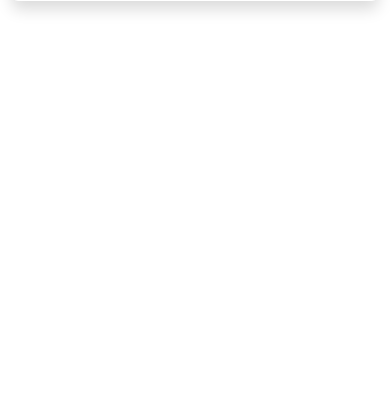
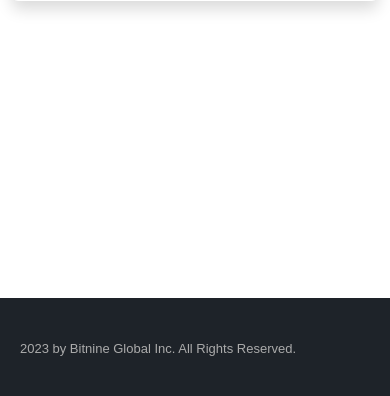
Before and after one commit to MichelAtieno/Apache_AGE_Que_5, a Django app: template apache_age_app/templates/registration/login.html in a window 390 px wide. Shown: the part 448-844 px from the top of the page. Run offline with Django 4.2, Linux system fonts and the light colour scheme; the template is opened without the code that fills it, so the values that code supplies are empty.

Commit message:
More fine tuning

```diff
--- a/apache_age_app/templates/base.html
+++ b/apache_age_app/templates/base.html
@@ -6,6 +6,7 @@
   <meta name="viewport" content="width=device-width, initial-scale=1.0">
 
   <title>Apache AGE</title>
+
   <link rel="stylesheet" href="{% static 'css/styles.css'%}">
   <link rel="stylesheet" type="text/css" href="{% static 'fontawesome_free/css/all.min.css' %}">
 
@@ -30,6 +31,8 @@
 
 
   </div>
+
   {% endblock %}
+
 </body>
 </html>
--- /dev/null
+++ b/apache_age_app/templates/footer.html
@@ -0,0 +1,81 @@
+<div class="footer">
+    <div class="row">
+        <div class="col-md-2">
+            <ul>
+                <li><b>PRODUCTS</b></li>
+                <li><a href="">Relational Database</a></li>
+                <li><a href="">Graph Database</a></li>
+                <li><a href="">Graph-based Solution</a></li>
+            </ul>
+        </div>
+        <div class="col-md-2">
+            <ul>
+                <li><a href=""><b>USE CASES</b></a></li>
+            </ul>
+        </div>
+        <div class="col-md-2">
+            <ul>
+                <li><a href=""><b>SERVICES</b></a></li>
+            </ul>
+        </div>
+        <div class="col-md-2">
+
+            <ul>
+                <li><b>RESOURCES</b></li>
+                <li><a href="">Documentation</a></li>
+                <li><a href="">Learn</a></li>
+            </ul>
+        </div>
+        <div class="col-md-2">
+            <ul>
+                <li><a href=""><b>BLOG</b></a></li>
+            </ul>
+        </div>
+        <div class="col-md-2">
+            <ul>
+                <li><b>COMPANY</b></li>
+                <li><a href="">About us</a></li>
+                <li><a href="">Contact</a></li>
+            </ul>
+        </div>
+
+    </div>
+    <div class="row">
+        <div class="col-md-6 copyright">
+            <p><i class="fa fa-copyright" aria-hidden="true"></i>
+            2023 by Bitnine Global Inc. All Rights Reserved.</p>
+        </div>
+        <div class="col-md-6 social-media-links">
+            <ul>
+                <li>
+                    <a class="" target="_blank" href="https://github.com/bitnine-oss/agensgraph">
+                        <i class="fab fa-github"></i>
+                    </a>
+                </li>
+                <li>
+                    <a class="" target="_blank" href="https://www.youtube.com/channel/UCBJNYamALEqrfxiOCgYyP2g/featured?view_as=subscriber">
+                        <i class="fab fa-youtube"></i>
+                    </a>
+                </li>
+                <li>
+                    <a class="w-socials-item-link" target="_blank" href="https://www.linkedin.com/company/bitnineglobal/">
+                        <i class='fab fa-linkedin-in'></i>
+                    </a>
+                </li>
+                <li>
+                    <a class="w-socials-item-link" target="_blank" href="https://www.facebook.com/bitninesns/">
+                        <i class="fab fa-facebook"></i>
+                    </a>
+                </li>
+                <li>
+                    <a class="w-socials-item-link" target="_blank" href="https://blog.naver.com/bitnine9">
+                        <i class="fab fa-medium"></i>
+                    </a>
+                </li>
+                <li>
+                    <a href="" style="color: #fff; text-decoration: none;">CONTACT</a>
+                </li>
+            </ul>
+        </div>
+    </div>
+</div>
--- a/apache_age_app/templates/registration/base.html
+++ b/apache_age_app/templates/registration/base.html
@@ -8,19 +8,18 @@
 
     <title>Apache AGE</title>
     <link rel="stylesheet" href="https://cdn.jsdelivr.net/npm/bootstrap@5.2.3/dist/css/bootstrap.min.css" integrity="sha384-rbsA2VBKQhggwzxH7pPCaAqO46MgnOM80zW1RWuH61DGLwZJEdK2Kadq2F9CUG65" crossorigin="anonymous">
-    <link rel="stylesheet" href="{% static 'css/styles.css'%}">
+    <link rel="stylesheet" href="{% static 'css/styles.css' %}">
+    <link rel="stylesheet" href="{% static 'css/registration_styles.css' %}">
     <link rel="stylesheet" type="text/css" href="{% static 'fontawesome_free/css/all.min.css' %}">
 
 
 </head>
-{% include "./navbar.html" %}
+
 <body>
-
+  {% include "./navbar.html" %}
   {% block content %}  {%endblock%}
-
-
-
 
 </body>
 
+
 </html>
--- a/apache_age_app/templates/registration/login.html
+++ b/apache_age_app/templates/registration/login.html
@@ -1,5 +1,6 @@
 {% extends './base.html' %}
 {% load static %}
+
 {% block content %}
 
     <div class="container login-page">
@@ -26,7 +27,9 @@
             </div>
             <div class="col-md-2"></div>
         </div>
+    </div>
+    <br>
+    {% include "../footer.html" %}
 
 
-    </div>
 {% endblock %}
--- /dev/null
+++ b/static/css/registration_styles.css
@@ -0,0 +1,181 @@
+.register-page {
+    height: 185vh;
+}
+
+.footer {
+    background-color: rgb(30, 35, 41);
+    bottom: 0;
+    width: 100%;
+}
+
+.footer .row {
+    display: flex;
+    flex-direction: row;
+    padding: 10px;
+    justify-content: space-evenly;
+
+}
+
+.footer .row .col-md-2 p {
+    color: #fff;
+}
+
+.footer .row .col-md-2 li {
+    padding-top: 10px;
+}
+
+.footer .row .col-md-2 li a {
+    color: #fff;
+    text-decoration: none;
+}
+
+.footer .row li {
+    color: #fff;
+}
+
+.footer .row li {
+    list-style: none;
+}
+
+.footer .row .social-media-links ul{
+    display: inline-flex;
+    margin-left: 30px;
+}
+
+.footer .row .social-media-links ul li a i{
+    color: #fff;
+}
+
+.footer .row .social-media-links ul li {
+    margin-left: 10px;
+    text-align: left;
+}
+
+.footer .row .copyright {
+    font-size: 13px;
+    font-weight: 400;
+    line-height: 22px;
+}
+
+.footer .row .copyright p {
+    color: rgb(171, 171, 171);
+}
+
+@media (max-width: 1280px) and (max-height: 800px) {
+    .register-page {
+        height: 140vh;
+    }
+}
+
+/* --------Media Query less than 1024px------------ */
+
+@media (max-width: 1024px)  {
+    .register-page {
+        height: 150vh;
+    }
+
+    /* --------Footer -------- */
+    .footer {
+        position: fixed;
+
+    }
+
+    .footer .row .col-md-2, .social-media-links {
+        display: none;
+    }
+}
+
+@media (max-width: 1024px) and (max-height: 600px) {
+    .register-page {
+        height: 210vh;
+    }
+}
+
+@media (max-width: 912px) and (max-height: 1368px) {
+    .register-page {
+        height: 100vh;
+    }
+}
+
+@media (max-width: 820px) and (max-height: 1180px) {
+    .register-page {
+        height: 120vh;
+    }
+}
+
+@media (max-width: 810px) and (max-height: 1080px) {
+    .register-page {
+        height: 125vh;
+    }
+}
+
+@media (max-width: 800px) and (max-height: 1280px) {
+    .register-page {
+        height: 110vh;
+    }
+}
+
+@media (max-width: 768px) and (max-height: 1024px) {
+    .register-page {
+        height: 140vh;
+    }
+}
+
+@media (max-width: 540px) and (max-height: 720px) {
+    .register-page {
+        height: 180vh;
+    }
+}
+
+@media (max-width: 428px) and (max-height: 926px) {
+    .register-page {
+        height: 140vh;
+    }
+}
+
+@media (max-width: 414px) and (max-height: 896px) {
+    .register-page {
+        height: 150vh;
+    }
+}
+
+@media (max-width: 412px) {
+
+}
+
+@media (max-width: 412px) and (max-height: 915px) {
+    .register-page {
+        height: 150vh;
+    }
+}
+
+@media (max-width: 412px) and (max-height: 892px) {
+    .register-page {
+        height: 155vh;
+    }
+}
+
+
+@media (max-width: 393px) {
+    .register-page {
+        height: 170vh;
+    }
+}
+
+@media (max-width: 375px) and (max-height: 667px)  {
+    .register-page {
+        height: 200vh;
+    }
+}
+
+@media (max-width: 360px) and (max-height: 760px)  {
+    .register-page {
+        height: 180vh;
+    }
+}
+
+@media (max-width: 280px) and (max-height: 653px)  {
+    .register-page {
+        height: 220vh;
+    }
+}
--- a/static/css/styles.css
+++ b/static/css/styles.css
@@ -4,6 +4,7 @@
     box-sizing: border-box;
     font-family: Monda, "Noto Sans KR", sans-serif;
 }
+
 
 .content {
     max-width: 1250px;
@@ -472,11 +473,13 @@
 
 /* ---------- Footer ----------- */
 
-.home-page .footer {
+.footer {
     background-color: rgb(30, 35, 41);
-}
-
-.home-page .footer .row {
+    bottom: 0;
+    width: 100%;
+}
+
+.footer .row {
     display: flex;
     flex-direction: row;
     padding: 20px;
@@ -484,46 +487,47 @@
 
 }
 
-.home-page .footer .row .col-md-2 p {
+.footer .row .col-md-2 p {
     color: #fff;
 }
 
-.home-page .footer .row .col-md-2 li {
+.footer .row .col-md-2 li {
     padding-top: 10px;
 }
 
-.home-page .footer .row .col-md-2 li a {
+.footer .row .col-md-2 li a {
     color: #fff;
     text-decoration: none;
 }
 
-.home-page .footer .row li {
+.footer .row li {
     color: #fff;
 }
 
-.home-page .footer .row li {
+.footer .row li {
     list-style: none;
 }
 
-.home-page .footer .row .social-media-links ul{
+.footer .row .social-media-links ul{
     display: inline-flex;
 }
 
-.home-page .footer .row .social-media-links ul li a i{
+.footer .row .social-media-links ul li a i{
     color: #fff;
 }
 
-.home-page .footer .row .social-media-links ul li {
+.footer .row .social-media-links ul li {
     margin-left: 10px;
     text-align: left;
 }
-.home-page .footer .row .copyright {
+
+.footer .row .copyright {
     font-size: 13px;
     font-weight: 400;
     line-height: 22px;
 }
 
-.home-page .footer .row .copyright p {
+.footer .row .copyright p {
     color: rgb(171, 171, 171);
 }
 
@@ -706,7 +710,7 @@
 
     /* --------Footer -------- */
 
-    .home-page .footer .row .col-md-2, .social-media-links {
+    .footer .row .col-md-2, .social-media-links {
         display: none;
     }
 }
@@ -927,6 +931,13 @@
     .home-page .section-2 {
         height: 55vh;
     }
+
+    /* ---------- Section 3 ----------- */
+
+    .home-page .section-3 {
+        height: 55vh;
+    }
+
 
     /* ------Section-5------ */
 
@@ -1741,7 +1752,7 @@
         align-items: center; */
     }
 
-    .home-page .footer .row .copyright {
+    .footer .row .copyright {
         font-size: 11.7px;
         font-weight: 400;
         line-height: 18.7167px;
@@ -1979,13 +1990,14 @@
         margin: 0px 0px 10px 15px;
     }
 
-    .home-page .footer .row .col-md-2 p {
+    /* ---Footer------- */
+    .footer .row .col-md-2 p {
         color: #fff;
         font-size: 11px;
     }
 
-    /* ---Footer------- */
-    .home-page .footer .row .copyright {
+
+    .footer .row .copyright {
         font-size: 10px;
 
     }
```
Also changed, not shown: apache_age_app/templates/home.html (+1 -81 lines), apache_age_app/templates/registration/register.html (+7 -0 lines).
